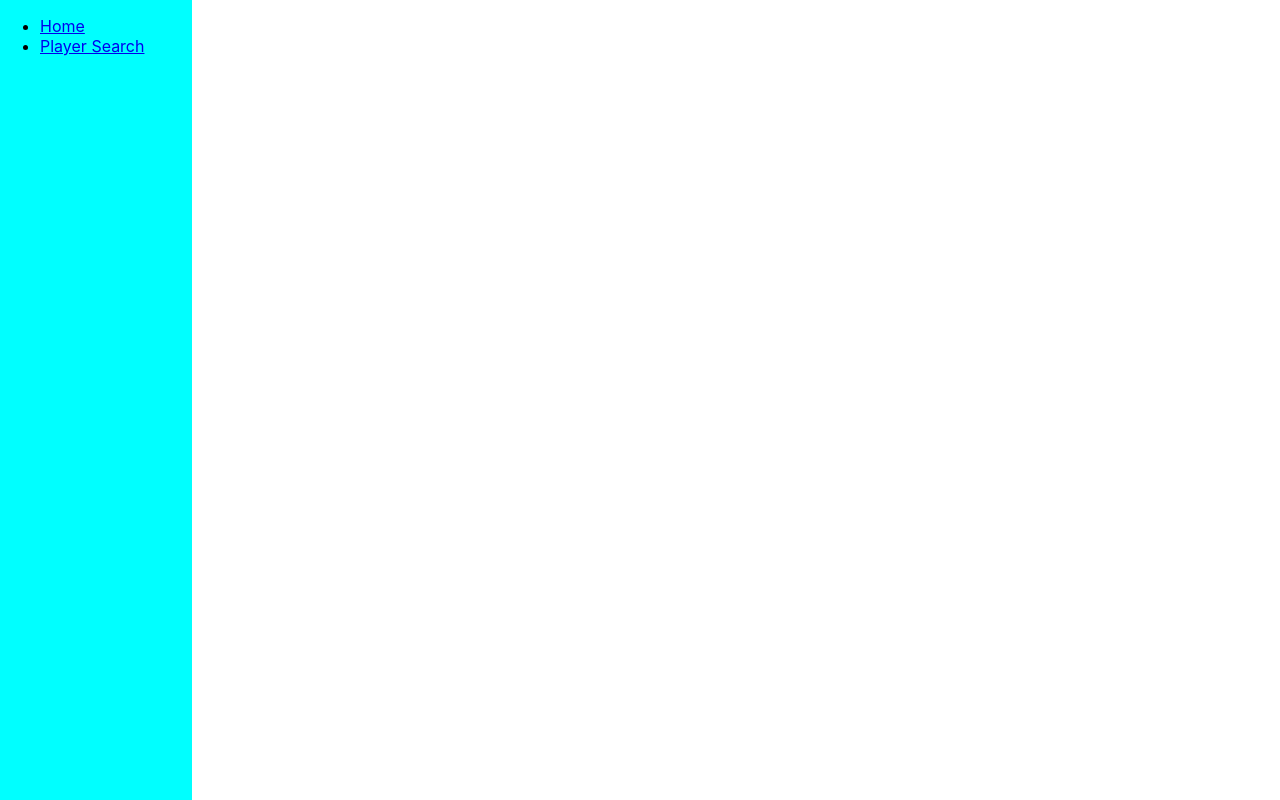
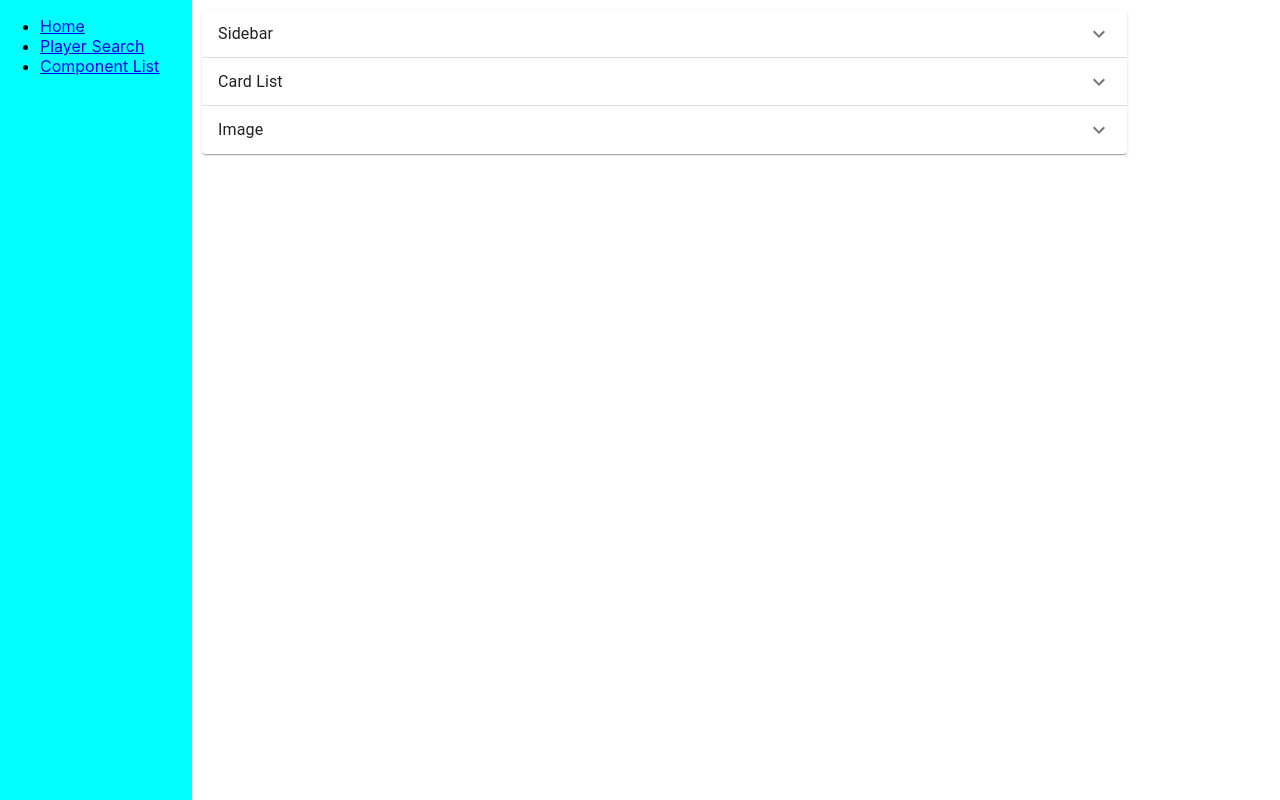
Before and after one commit to frankgomezdev/lol-player-search, a React (Create React App) app: page /componentlist in a window 1280 px wide. Before the commit this address had no page. Built offline with nearby package versions, Linux system fonts and the light colour scheme.

Commit message:
added components page

```diff
--- a/package.json
+++ b/package.json
@@ -5,6 +5,7 @@
   "dependencies": {
     "@emotion/react": "^11.10.8",
     "@emotion/styled": "^11.10.8",
+    "@mui/icons-material": "^5.11.16",
     "@mui/lab": "^5.0.0-alpha.132",
     "@mui/material": "^5.12.2",
     "@testing-library/jest-dom": "^5.16.5",
--- a/src/App.js
+++ b/src/App.js
@@ -6,6 +6,7 @@ import Layout from "./components/Layout/Layout";
 import HomePage from "./pages/HomePage";
 import SummonerSearch from "./pages/SummonerPage/SummonerSearch";
 import { Context } from "./contexts/context";
+import ComponentListPage from "./pages/ComponentListPage/ComponentList";
 
 function App() {
   return (
@@ -13,6 +14,7 @@ function App() {
       <Routes>
         <Route path="/" element={<HomePage />} />
         <Route path="/summonersearch" element={<SummonerSearch />} />
+        <Route path="/componentlist" element={<ComponentListPage/>} />
       </Routes>
     </Layout>
   );
--- a/src/components/sideBar/Sidebar.jsx
+++ b/src/components/sideBar/Sidebar.jsx
@@ -16,6 +16,9 @@ const sidebarData = useContext(Context)
         <li>
           <Link to="/summonersearch">Player Search</Link>
         </li>
+        <li>
+          <Link to="/componentlist">Component List</Link>
+        </li>
       </ul>
       {sidebarData}
     </div>
--- /dev/null
+++ b/src/pages/ComponentListPage/ComponentList.jsx
@@ -0,0 +1,63 @@
+import React from "react";
+import Accordion from "@mui/material/Accordion";
+import AccordionSummary from "@mui/material/AccordionSummary";
+import AccordionDetails from "@mui/material/AccordionDetails";
+import Typography from "@mui/material/Typography";
+import ExpandMoreIcon from "@mui/icons-material/ExpandMore";
+import styles from "../ComponentListPage/ComponentList.module.css";
+
+const ComponentListPage = () => {
+  return (
+    <div className={styles.content}>
+      <div>
+      <Accordion>
+        <AccordionSummary
+          expandIcon={<ExpandMoreIcon />}
+          aria-controls="panel1a-content"
+          id="panel1a-header"
+        >
+          <Typography>Sidebar</Typography>
+        </AccordionSummary>
+        <AccordionDetails>
+          <Typography>
+            Lorem ipsum dolor sit amet, consectetur adipiscing elit. Suspendisse
+            malesuada lacus ex, sit amet blandit leo lobortis eget.
+          </Typography>
+        </AccordionDetails>
+      </Accordion>
+      <Accordion>
+        <AccordionSummary
+          expandIcon={<ExpandMoreIcon />}
+          aria-controls="panel2a-content"
+          id="panel2a-header"
+        >
+          <Typography>Card List</Typography>
+        </AccordionSummary>
+        <AccordionDetails>
+          <Typography>
+            Lorem ipsum dolor sit amet, consectetur adipiscing elit. Suspendisse
+            malesuada lacus ex, sit amet blandit leo lobortis eget.
+          </Typography>
+        </AccordionDetails>
+      </Accordion>
+      <Accordion>
+        <AccordionSummary
+          expandIcon={<ExpandMoreIcon />}
+          aria-controls="panel3a-content"
+          id="panel3a-header"
+        >
+          <Typography>Image</Typography>
+        </AccordionSummary>
+        <AccordionDetails>
+          <Typography>
+            Lorem ipsum dolor sit amet, consectetur adipiscing elit. Suspendisse
+            malesuada lacus ex, sit amet blandit leo lobortis eget.
+          </Typography>
+        </AccordionDetails>
+      </Accordion>
+    </div>
+    </div>
+  );
+};
+
+export default ComponentListPage;
--- /dev/null
+++ b/src/pages/ComponentListPage/ComponentList.module.css
@@ -0,0 +1,8 @@
+.content {
+    display: flex;
+    margin-left: 15%;
+    width: calc(85% - 20px);
+    background-color: white;
+    padding: 10px;
+    overflow-y: auto;
+}
```
Also changed, not shown: src/components/snackBar/Snackbar.jsx (deleted, +0 -43 lines), 1 other file (tests, documents, lock files or other folders).
